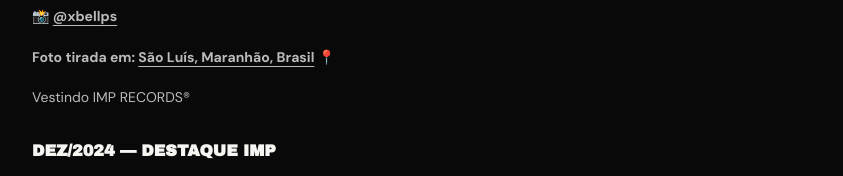
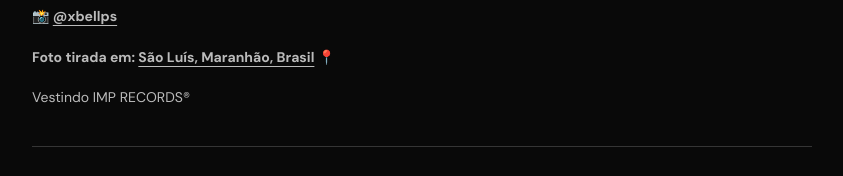
Before and after one commit to thiagojugg/IMPRECORDS, a plain HTML site: page lookbook-drop-gengar.html in a window 1280 px wide. Shown: the part 1207-1383 px from the top of the page, without its empty margins (32-875 px from the left). Drawn offline with Linux system fonts and the light colour scheme.

Commit message:
Update lookbook-drop-gengar.html

```diff
--- a/lookbook-drop-gengar.html
+++ b/lookbook-drop-gengar.html
@@ -262,6 +262,11 @@
   </p>
 
   <p>Vestindo IMP RECORDS®</p>
+       </p>
+
+      <hr>
+
+
 
       <section aria-labelledby="destaque-kouth">
         <h3 id="destaque-kouth">DEZ/2024 — DESTAQUE IMP</h3>
```
